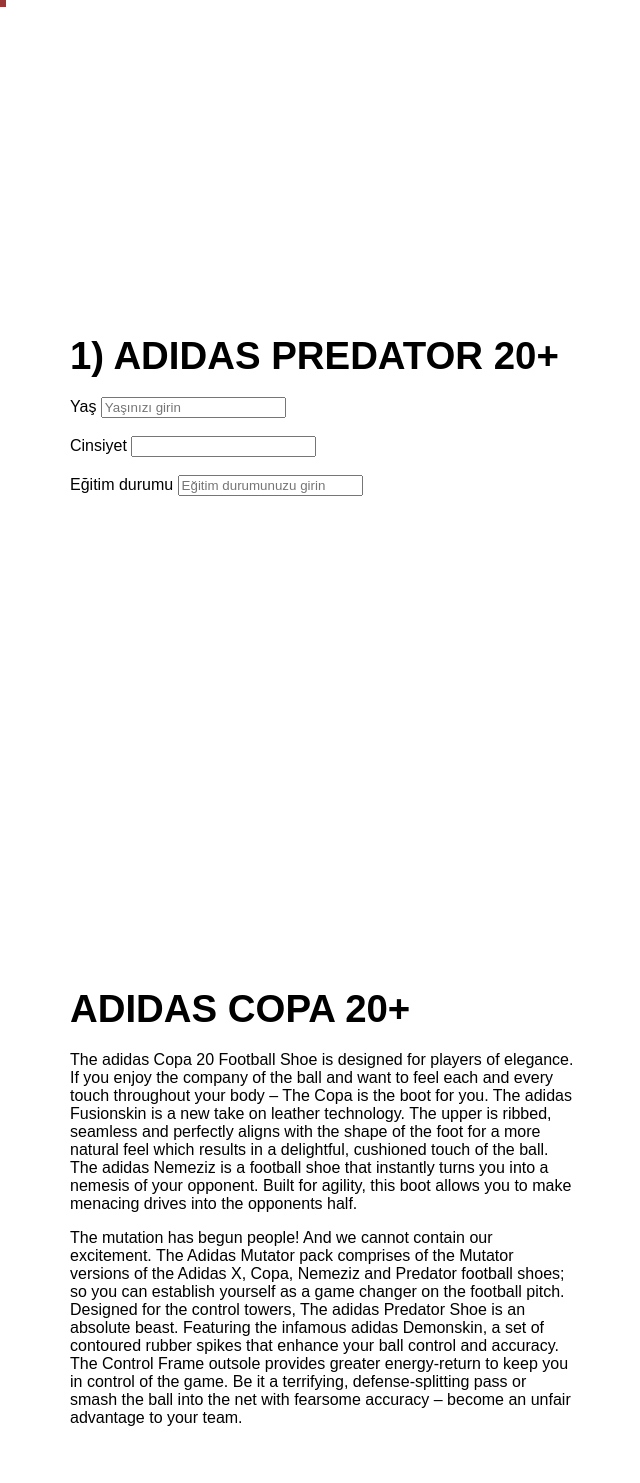
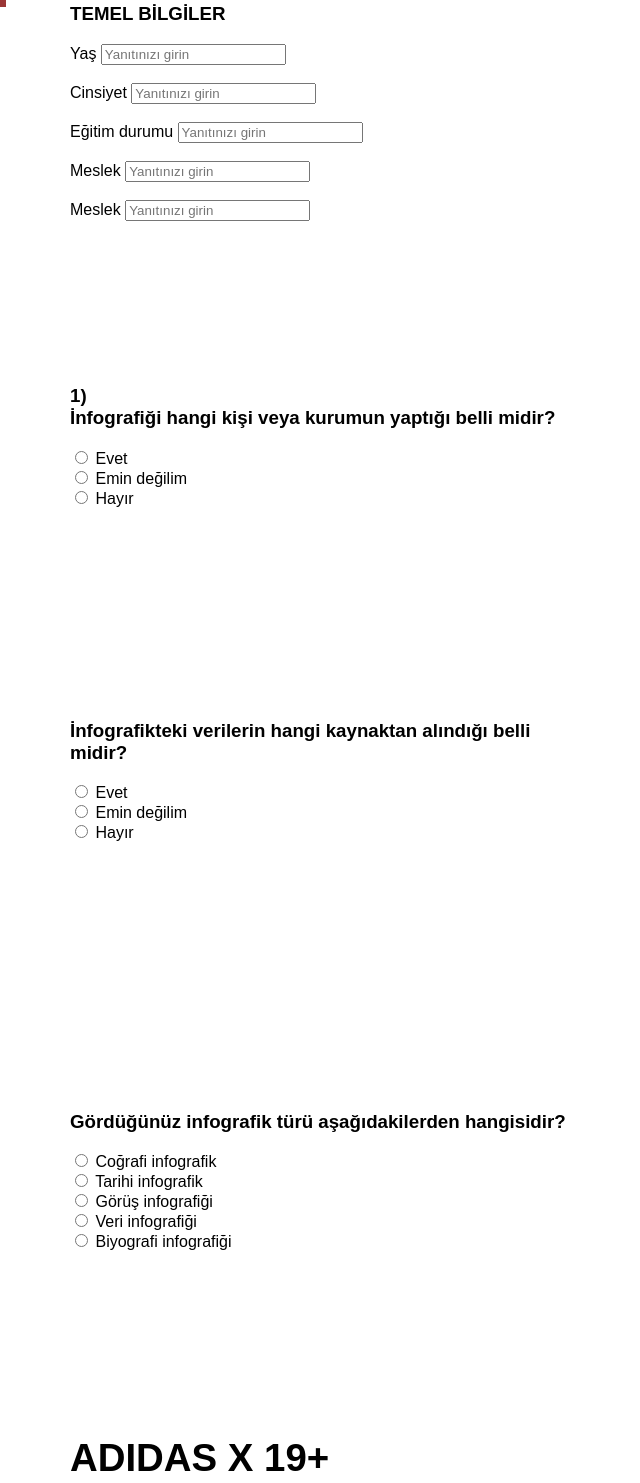
Before and after one commit to burakbaskayacmd/survey.github.io, a plain HTML site: page index.html in a window 1280 px wide. Shown: the part 793-2276 px from the top of the page, without its empty margins (634-1274 px from the left). Drawn offline with nearby package versions, Linux system fonts and the light colour scheme.

Commit message:
Update index.html

```diff
--- a/index.html
+++ b/index.html
@@ -22,23 +22,22 @@
       height: 100vh;
       z-index: 1;
     }
-    .section {
+    .section{
       display: flex;
-      min-height: 100vh;
+      max-height: 50vh;
       position: relative;
       z-index: 2;
     }
-
+    .section > * {
+      width: 50%;
+    }
     .section1 {
       display: flex;
-      min-height: 100vh;
+      min-height: 50vh;
       position: relative;
       z-index: 2;
     }
     .section1 > * {
-      width: 50%;
-    }
-    .section > * {
       width: 50%;
     }
     .section-img {
@@ -105,55 +104,97 @@
 
 
   <div class="bg"></div>
+  <div class="section1">
+    <div class="section-img">
+      <div class="section-img-inner" style="background-image: url();"></div>
+    </div>
+    <div class="section-body">
+      <div class="section-text">
+        <h3>TEMEL BİLGİLER</h3>
+       <label for="age" id="age-label">Yaş</label>
+       <input type="number" name="age" id="age" placeholder="Yanıtınızı girin" required> </input>
+       <br>
+       <br>
+
+        <label for="gender" id="gender-label">Cinsiyet</label>
+        <input type="text" name="gender" id="gender" placeholder="Yanıtınızı girin" required> </input>
+        <br>
+        <br>
+        <label for="education" id="education-label">Eğitim durumu</label>
+       <input type="text" name="education" id="education" placeholder="Yanıtınızı girin" required> </input>
+       <br>
+       <br>
+       <label for="job" id="job-label">Meslek</label>
+       <input type="text" name="job"  id="job" placeholder="Yanıtınızı girin" required> </input>
+       <br>
+       <br>
+       <label for="income" id="income-label">Meslek</label>
+       <input type="number" name="income" id="income" placeholder="Yanıtınızı girin" required> </input>
+      </div>
+     </div>
+    </div>
+  </div>
+
   <div class="section">
     <div class="section-img">
       <div class="section-img-inner" style="background-image: url(1.jpg);"></div>
     </div>
     <div class="section-body">
       <div class="section-text">
-        <h2>1) ADIDAS PREDATOR 20+</h2>
-       <label for="age" id="age-label">Yaş</label>
-       <input id="number" type="number" name="age" placeholder="Yaşınızı girin" required> </input>
-       <br>
-       <br>
-        <label for="gender" id="gender-label">Cinsiyet</label>
-        <input type="text" name="gender" id="gender" required> </input>
-       <br>
-       <br>
-       <label for="education" id="education-label">Eğitim durumu</label>
-       <input type="education" type="text" name="education" placeholder="Eğitim durumunuzu girin" required> </input>
+        <h3>1) <br> İnfografiği hangi kişi veya kurumun yaptığı belli midir?</h3>
+        <input id="yes" type="radio" id="yes" name="yes" value="yes">
+        <label for="yes"> Evet </label>
+        <br>
+        <input id="notsure" type="radio" id="notsure" name="notsure" value="notsure">
+        <label for="notsure"> Emin değilim </label>
+        <br>
+        <input id="no" type="radio" id="no" name="no" value="no">
+        <label for="no"> Hayır </label>
+        <br>
       </div>
-      <br>
-
+    </div>
+  </div>
+  <div class="section1">
+    <div class="section-img">
+      <div class="section-img-inner" style="background-image: url(1.jpg);"></div>
+    </div>
+    <div class="section-body">
+      <div class="section-text">
+        <h3>İnfografikteki verilerin hangi kaynaktan alındığı belli midir?</h3>
+        <input id="yes" type="radio" id="yes" name="yes" value="yes">
+        <label for="yes"> Evet </label>
+        <br>
+        <input id="notsure" type="radio" id="notsure" name="notsure" value="notsure">
+        <label for="notsure"> Emin değilim </label>
+        <br>
+        <input id="no" type="radio" id="no" name="no" value="no">
+        <label for="no"> Hayır </label>
+        <br>
+      </div>
     </div>
   </div>
 
   <div class="section1">
     <div class="section-img">
-      <div class="section-img-inner" style="background-image: url(2.jpg);"></div>
+      <div class="section-img-inner" style="background-image: url(1.jpg);"></div>
     </div>
     <div class="section-body">
       <div class="section-text">
-        <h2>ADIDAS COPA 20+</h2>
-        <p>
-          The adidas Copa 20 Football Shoe is designed for players of elegance. If you enjoy the company of the ball and want to
-          feel each and every touch throughout your body – The Copa is the boot for you.
-          The adidas Fusionskin is a new take on leather technology. The upper is ribbed, seamless and perfectly aligns with the
-          shape of the foot for a more natural feel which results in a delightful, cushioned touch of the ball.
-          The adidas Nemeziz is a football shoe that instantly turns you into a nemesis of your opponent. Built for agility, this
-          boot allows you to make menacing drives into the opponents half.
-        </p>
-        <p>
-          The mutation has begun people! And we cannot contain our excitement.
-          The Adidas Mutator pack comprises of the Mutator versions of the Adidas X, Copa, Nemeziz and Predator football shoes;
-          so
-          you can establish yourself as a game changer on the football pitch.
-          Designed for the control towers, The adidas Predator Shoe is an absolute beast.
-          Featuring the infamous adidas Demonskin, a set of contoured rubber spikes that enhance your ball control and accuracy.
-          The Control Frame outsole provides greater energy-return to keep you in control of the game.
-          Be it a terrifying, defense-splitting pass or smash the ball into the net with fearsome accuracy – become an unfair
-          advantage to your team.
-        </p>
+        <h3>Gördüğünüz infografik türü aşağıdakilerden hangisidir?</h3>
+        <input id="geo" type="radio" id="geo" name="geo" value="geo">
+        <label for="geo"> Coğrafi infografik </label>
+        <br>
+        <input id="his" type="radio" id="his" name="his" value="his">
+        <label for="his"> Tarihi infografik</label>
+        <br>
+        <input id="opi" type="radio" id="opi" name="opi" value="opi">
+        <label for="opi"> Görüş infografiği </label>
+        <br>
+        <input id="data" type="radio" id="data" name="data" value="data">
+        <label for="data"> Veri infografiği </label>
+        <br>
+        <input id="bio" type="radio" id="bio" name="bio" value="bio">
+        <label for="bio"> Biyografi infografiği </label>
       </div>
     </div>
   </div>
```
